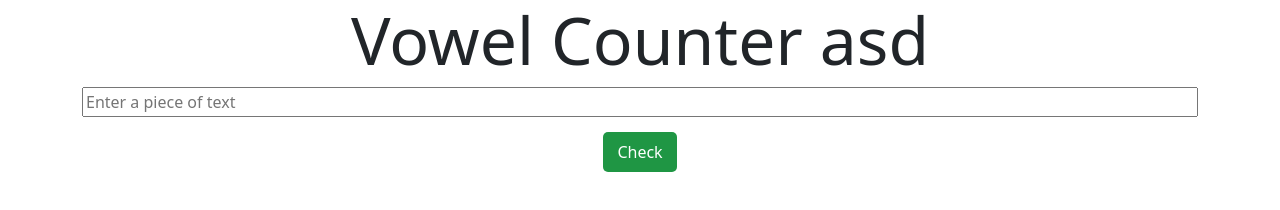
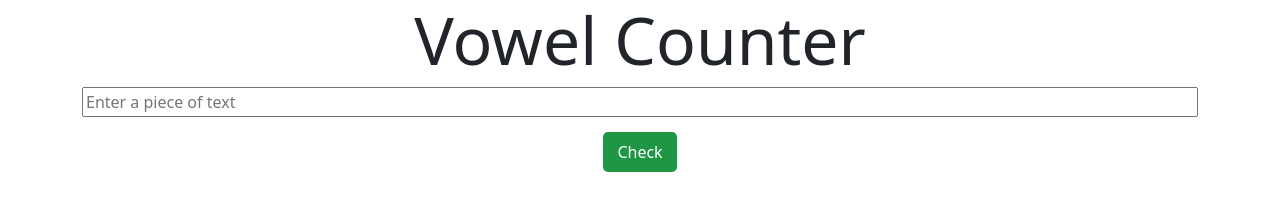
Before and after one commit to DoTheDro/Vowel-Counter, a plain HTML site: page index.html in a window 1280 px wide. Drawn offline with nearby package versions, Linux system fonts and the light colour scheme.

Commit message:
Fixed the header

```diff
--- a/index.html
+++ b/index.html
@@ -11,7 +11,7 @@
 <body>
 
 <div class="container main-dashboard">
-	<h1>Vowel Counter asd</h1>
+	<h1>Vowel Counter</h1>
 	<form method="post" id="form">
 		<input type="text" name="inputText" placeholder="Enter a piece of text" id="inputText">
 		<button type="submit" id="checkBtn">Check</button>
```
